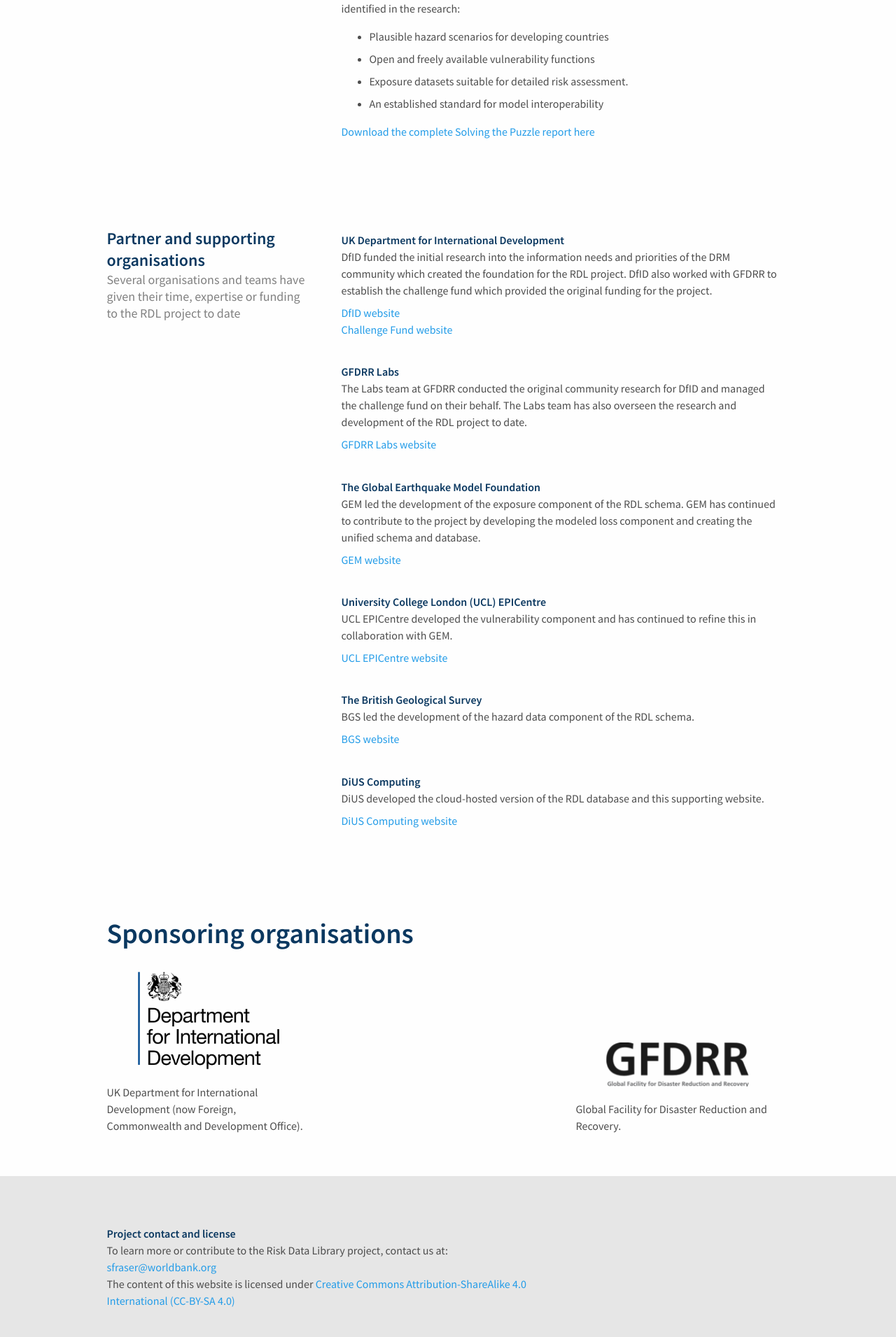
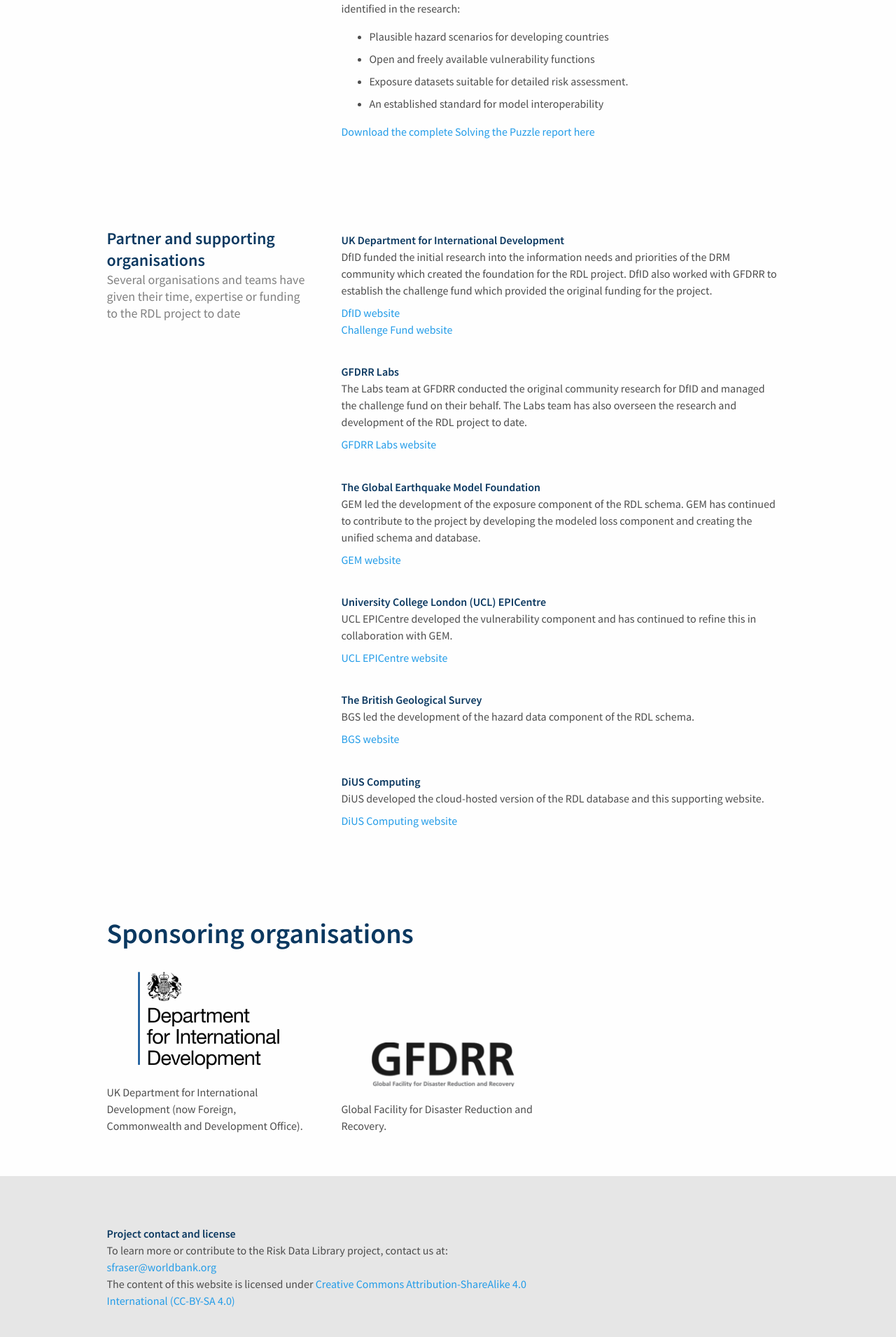
Before and after one commit to GFDRR/risk-data-library.github.io, a Jekyll site: the page built from project.html, in a window 1280 px wide. Shown: the part 815-2726 px from the top of the page at 70% size. Built offline with Jekyll 4.4.1, drawn with Linux system fonts in a browser that asks for light colours; nearby versions of some CDN libraries.

Commit message:
Update project.html
add back third logo to move gfdrr left

```diff
--- a/project.html
+++ b/project.html
@@ -156,6 +156,14 @@
           Global Facility for Disaster Reduction and Recovery.
         </figcaption>
       </figure>
+      <figure class="individual-logo-container">
+        <a href="" class="link" title="" target="_blank">
+          <img src=""  class="logo-image">
+        </a>
+        <figcaption class="reusable-font-regular">
+
+        </figcaption>
+      </figure>
     </div>
 
     <!-- Remove hidden class to display an extra row for organisations -->
```
